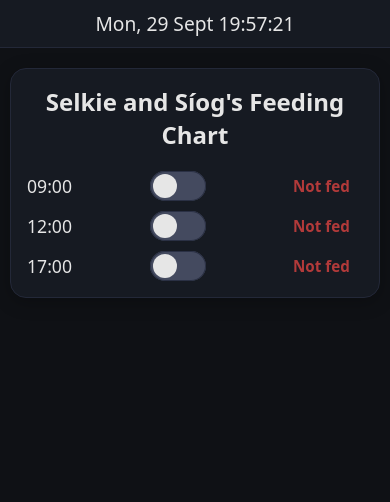
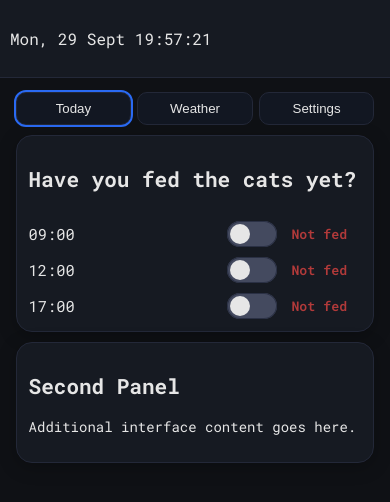
Before and after one commit to puzzled-cat/curly-potato, a Flask app: page / in a window 390 px wide. Shown: the top 502 px of the page. Run offline with Flask 3, Linux system fonts and the light colour scheme.

Commit message:
adding status in banner, added tabs, added weather display - unfinished Ui for weather display, needs tidying

```diff
--- a/static/main.js
+++ b/static/main.js
@@ -1,3 +1,19 @@
+const messages = [
+  "Don't forget to smile :)",
+  "Remember to stay hydrated!",
+  "Remember to do the recycling",
+];
+
+let currentIndex = 0;
+
+function cycleMessages() {
+  setStatus(messages[currentIndex]);
+  currentIndex = (currentIndex + 1) % messages.length;
+}
+
+cycleMessages(); // show first immediately
+setInterval(cycleMessages, 10000); // change every 10 seconds
+
 async function fetchFeeding() {
   const res = await fetch("/api/feeding");
   return res.json();
@@ -42,13 +58,161 @@
   document.getElementById('timeDisplay').textContent = `${dateStr} ${timeStr}`;
 }
 
+function renderToolbarIcons() {
+  const iconsBox = document.getElementById("toolbarIcons");
+  iconsBox.innerHTML = ""; // clear any existing icons
+
+  const today = new Date().getDay();
+
+  if (today === 3) { // Wednesday
+    const binIcon = document.createElement("span");
+    binIcon.className = "icon material-symbols-outlined";
+    binIcon.textContent = "delete";
+    binIcon.title = "Bin day!";
+    iconsBox.appendChild(binIcon);
+  }
+}
+
+renderToolbarIcons();
+setInterval(renderToolbarIcons, 60 * 60 * 1000); // hourly check
+
+// Belfast coords TODO: make configurable
+const LAT_BFS = 54.5973, LON_BFS = -5.9301;
+const WX_REFRESH_MS = 10 * 60 * 1000;
+
+function isoHourLocal(d = new Date()) {
+  const pad = n => String(n).padStart(2, "0");
+  return `${d.getFullYear()}-${pad(d.getMonth() + 1)}-${pad(d.getDate())}T${pad(d.getHours())}:00`;
+}
+
+async function fetchWeatherBelfast() {
+  const params = new URLSearchParams({
+    latitude: LAT_BFS,
+    longitude: LON_BFS,
+    timezone: "auto",
+    current_weather: "true",
+    hourly: "precipitation_probability",
+    daily: "temperature_2m_max,temperature_2m_min,precipitation_probability_max,weathercode",
+    temperature_unit: "celsius",
+    wind_speed_unit: "ms"
+  });
+  const res = await fetch("https://api.open-meteo.com/v1/forecast?" + params.toString());
+  if (!res.ok) throw new Error("Weather fetch failed");
+  return res.json();
+}
+
+function wxIcon(code) {
+  // Minimal mapping (Open-Meteo weather codes)
+  if ([0].includes(code)) return "☀️";
+  if ([1, 2].includes(code)) return "⛅";
+  if ([3].includes(code)) return "☁️";
+  if ([45, 48].includes(code)) return "🌫️";
+  if ([51, 53, 55, 61, 63, 65].includes(code)) return "🌧️";
+  if ([80, 81, 82].includes(code)) return "🌦️";
+  if ([95, 96, 99].includes(code)) return "⛈️";
+  if ([71, 73, 75, 77, 85, 86].includes(code)) return "❄️";
+  return "🌡️";
+}
+
+function renderNextDays(data) {
+  const d = data.daily;
+  if (!d || !d.time) return;
+
+  const container = document.getElementById("wx-next");
+  container.innerHTML = "";
+
+  const count = Math.min(3, d.time.length);
+  for (let i = 1; i < count; i++) {
+    const dateStr = d.time[i]; // ISO date (YYYY-MM-DD)
+    const day = new Date(dateStr + "T00:00");
+    const label = i === 0 ? "Today" : day.toLocaleDateString(undefined, { weekday: "short" });
+
+    const min = Math.round(d.temperature_2m_min[i]);
+    const max = Math.round(d.temperature_2m_max[i]);
+    const rain = d.precipitation_probability_max?.[i];
+    const code = d.weathercode?.[i] ?? null;
+
+    const el = document.createElement("div");
+    el.className = "wx-day";
+    el.innerHTML = `
+      <div class="wx-when">${label}</div>
+      <div class="wx-ico">${wxIcon(code)}</div>
+      <div class="wx-minmax">${min}° / ${max}°</div>
+      <div class="wx-rain">${typeof rain === "number" ? rain + "%" : "—"}</div>
+    `;
+    container.appendChild(el);
+  }
+}
+
+function renderWeatherCard(data) {
+  const now = data.current_weather || {};
+  const tempC = typeof now.temperature === "number" ? Math.round(now.temperature) : null;
+  renderNextDays(data);
+
+  // wind speed m/s -> mph
+  const windMps = typeof now.windspeed === "number" ? now.windspeed : null;
+  const windMph = windMps != null ? Math.round(windMps * 2.23694) : null;
+
+  // rain chance for current local hour
+  const times = data.hourly?.time || [];
+  const idx = times.indexOf(isoHourLocal());
+  let rainPct = null;
+  if (idx >= 0 && Array.isArray(data.hourly.precipitation_probability)) {
+    const v = data.hourly.precipitation_probability[idx];
+    rainPct = (typeof v === "number") ? v : null;
+  }
+
+  // today range
+  const tMax = data.daily?.temperature_2m_max?.[0];
+  const tMin = data.daily?.temperature_2m_min?.[0];
+
+  document.getElementById("wx-temp").textContent = tempC != null ? `${tempC}°C` : "—";
+  document.getElementById("wx-rain").textContent = rainPct != null ? `${rainPct}%` : "—";
+  document.getElementById("wx-wind").textContent = windMph != null ? `${windMph} mph` : "—";
+  document.getElementById("wx-range").textContent = (tMin != null && tMax != null) ? `${Math.round(tMin)}° / ${Math.round(tMax)}°` : "—";
+  document.getElementById("wx-updated").textContent = `Updated ${new Date().toLocaleTimeString([], { hour: '2-digit', minute: '2-digit' })}`;
+}
+
+async function updateWeatherCard() {
+  try {
+    const data = await fetchWeatherBelfast();
+    renderWeatherCard(data);
+  } catch (e) {
+    console.error(e);
+    document.getElementById("wx-updated").textContent = "Weather unavailable";
+  }
+}
+
+updateWeatherCard();
+setInterval(updateWeatherCard, WX_REFRESH_MS);
+
+function showPanel(id) {
+  document.querySelectorAll('.panel').forEach(p => p.classList.toggle('active', p.id === id));
+  document.querySelectorAll('.tab').forEach(b => {
+    const sel = b.dataset.target === id;
+    b.setAttribute('aria-selected', sel ? 'true' : 'false');
+  });
+  localStorage.setItem('activePanel', id);
+}
+
+document.querySelectorAll('.tab').forEach(btn => {
+  btn.addEventListener('click', () => showPanel(btn.dataset.target));
+});
+
+const saved = localStorage.getItem('activePanel');
+if (saved && document.getElementById(saved)) showPanel(saved);
+else showPanel('card-feed'); // default
+
+
+function setStatus(text) {
+  document.getElementById("statusText").textContent = text;
+}
+
 async function init() {
-  // Load initial state
   const initialState = await fetchFeeding();
   renderFeeding(initialState);
   updateStatusLabels(initialState);
 
-  // Toggle handler
   document.querySelectorAll('input[data-feed]').forEach(cb => {
     cb.addEventListener('change', async () => {
       const updated = await setFeeding(cb.dataset.feed, cb.checked);
@@ -64,6 +228,8 @@
     updateStatusLabels(current);
   }, 3000);
 
+  setStatus();
+
   updateClock();
   setInterval(updateClock, 1000);
 }
--- a/static/styles.css
+++ b/static/styles.css
@@ -1,36 +1,171 @@
+/* ---------- Base & Typography ---------- */
+:root {
+  /* scales with viewport while staying readable */
+  --fs-base: clamp(14px, 1.6vw, 18px);
+  --fs-sm: clamp(12px, 1.2vw, 16px);
+  --fs-lg: clamp(16px, 2.2vw, 22px);
+
+  /* spacings scale a bit with screen size */
+  --space-1: clamp(6px, 0.9vw, 10px);
+  --space-2: clamp(10px, 1.3vw, 16px);
+  --space-3: clamp(14px, 1.6vw, 20px);
+  --radius: 16px;
+
+  /* toolbar height via padding */
+  --toolbar-pad-y: clamp(8px, 1.3vh, 14px);
+  --toolbar-pad-x: clamp(10px, 2vw, 16px);
+
+  /* switch sizing */
+  --switch-w: clamp(50px, 9vw, 56px);
+  --switch-h: clamp(26px, 5vw, 30px);
+  --knob: calc(var(--switch-h) - 6px);
+}
+
+html {
+  font-size: var(--fs-base);
+}
+
 body {
   margin: 0;
   background: #0f1115;
   color: #e6e6e6;
-  font-family: system-ui, Arial, sans-serif;
+  font-family: 'Roboto Mono', Arial, sans-serif;
 }
 
+/* ---------- Toolbar ---------- */
 .toolbar {
+  position: relative;
+  display: flex;
+  align-items: center;
+  justify-content: center;
+  padding: var(--toolbar-pad-y) var(--toolbar-pad-x);
   background: #161a22;
-  text-align: center;
-  padding: 10px;
-  font-size: 1.2rem;
+  font-size: var(--fs-lg);
   border-bottom: 1px solid #232838;
-  margin-bottom: 20px;
+  margin-bottom: var(--space-3);
+  min-height: clamp(40px, 6.5vh, 64px);
 }
 
-.container {
-  max-width: 800px;
-  margin: 20px auto;
-  padding: 0 10px;
-  display: grid;
-  gap: 12px;
-  grid-template-columns: repeat(auto-fit, minmax(260px, 1fr));
+#statusText {
+  font-size: var(--fs-sm);
+  color: #bbb;
+  margin-top: 4px;
 }
 
+.icons-left,
+.icons-right {
+  position: absolute;
+  display: flex;
+  gap: 8px;
+  top: 50%;
+  transform: translateY(-50%);
+}
+
+.icons-left {
+  left: var(--toolbar-pad-x);
+}
+
+.icons-right {
+  right: var(--toolbar-pad-x);
+}
+
+.icon {
+  font-size: clamp(18px, 2.6vw, 24px);
+  line-height: 1;
+}
+
+/* Stack toolbar content on very narrow screens */
+@media (max-width: 420px) {
+  .toolbar {
+    justify-content: flex-start;
+  }
+
+  .icons-left {
+    position: static;
+    transform: none;
+    margin-right: var(--space-2);
+  }
+
+  .icons-right {
+    right: var(--toolbar-pad-x);
+  }
+}
+
+/* ---------- Layout / Cards ---------- */
+.container {
+  max-width: min(92vw, 820px);
+  margin: var(--space-2) auto;
+  padding: 0 var(--space-2);
+  display: grid;
+  gap: var(--space-2);
+  grid-template-columns: repeat(auto-fit, minmax(min(260px, 100%), 1fr));
+}
+
+.card {
+  background: #161a22;
+  border: 1px solid #232838;
+  border-radius: var(--radius);
+  padding: clamp(12px, 2.2vw, 16px);
+  box-shadow: 0 4px 18px rgba(0, 0, 0, .25);
+}
+
+/* Tabs row aligns with container */
+.tabs {
+  display: grid;
+  grid-template-columns: repeat(3, 1fr);
+  gap: var(--space-1);
+  max-width: min(92vw, 820px);
+  margin: var(--space-1) auto 0;
+  padding: 0 var(--space-2);
+}
+
+.tab {
+  background: #121722;
+  color: #e6e6e6;
+  border: 1px solid #232838;
+  border-radius: 10px;
+  padding: clamp(8px, 1.6vw, 10px);
+  cursor: pointer;
+  font-size: .95rem;
+}
+
+.tab[aria-selected="true"] {
+  outline: 2px solid #2a6af3;
+}
+
+.panel {
+  display: none;
+}
+
+.panel.active {
+  display: block;
+}
+
+/* ---------- Feed card specifics ---------- */
 #catFeedCard h2 {
   padding: 0;
   margin: 0;
-  /* optional: also remove default margin */
+  text-align: center;
+  font-size: var(--fs-lg);
 }
 
-#feed-header {
-  text-align: center;
+.feed-grid {
+  display: flex;
+  flex-direction: column;
+  gap: var(--space-2);
+  padding: var(--space-2) 0 0 0;
+}
+
+.feed-row {
+  display: grid;
+  grid-template-columns: 1fr auto auto;
+  /* time | switch | status */
+  align-items: center;
+  gap: var(--space-1);
+}
+
+.feed-time {
+  font-size: 1.1rem;
 }
 
 .feed-status {
@@ -43,47 +178,44 @@
 
 .feed-status.fed {
   color: #35d07f;
-  /* green */
   font-weight: 600;
 }
 
 .feed-status.not-fed {
   color: #b23a3a;
-  /* red */
   font-weight: 600;
 }
 
-.card {
-  background: #161a22;
-  border: 1px solid #232838;
-  border-radius: 16px;
-  padding: 16px;
-  box-shadow: 0 4px 18px rgba(0, 0, 0, .25);
+/* On very small screens, stack status under time */
+@media (max-width: 360px) {
+  .feed-row {
+    grid-template-columns: 1fr auto;
+    grid-template-areas:
+      "time switch"
+      "status status";
+  }
+
+  .feed-time {
+    grid-area: time;
+  }
+
+  .switch {
+    grid-area: switch;
+    justify-self: end;
+  }
+
+  .feed-status {
+    grid-area: status;
+    margin-left: 0;
+  }
 }
 
-.feed-grid {
-  display: flex;
-  flex-direction: column;
-  gap: 10px;
-  padding: 20px 0 0 0;
-}
-
-.feed-row {
-  display: flex;
-  justify-content: space-between;
-  align-items: center;
-}
-
-.feed-time {
-  font-size: 1.1rem;
-}
-
-/* Toggle switch */
+/* ---------- Toggle switch (responsive) ---------- */
 .switch {
   position: relative;
   display: inline-block;
-  width: 56px;
-  height: 30px;
+  width: var(--switch-w);
+  height: var(--switch-h);
 }
 
 .switch input {
@@ -102,8 +234,8 @@
 .slider-toggle:before {
   content: "";
   position: absolute;
-  width: 24px;
-  height: 24px;
+  width: var(--knob);
+  height: var(--knob);
   left: 3px;
   top: 3px;
   background: #e6e6e6;
--- a/templates/index.html
+++ b/templates/index.html
@@ -6,16 +6,31 @@
   <title>Curly Potato</title>
   <meta name="viewport" content="width=device-width, initial-scale=1">
   <link rel="stylesheet" href="/static/styles.css" />
+  <style>
+    @import url('https://fonts.googleapis.com/css2?family=Roboto+Mono:ital,wght@0,100..700;1,100..700&display=swap');
+  </style>
+  <link rel="stylesheet"
+    href="https://fonts.googleapis.com/css2?family=Material+Symbols+Outlined:opsz,wght,FILL,GRAD@24,400,0,0&icon_names=delete" />
 </head>
 
 <body>
   <header class="toolbar">
     <div id="timeDisplay">—</div>
+    <div id="toolbarIcons" class="icons-left"></div>
+    <div id="toolbarIconsRight" class="icons-right"><span id="statusText"></span></div>
   </header>
 
+  <!-- Tabs -->
+  <nav class="tabs" role="tablist" aria-label="Panels">
+    <button class="tab" role="tab" data-target="card-feed" aria-selected="true">Today</button>
+    <button class="tab" role="tab" data-target="card-logs">Weather</button>
+    <button class="tab" role="tab" data-target="card-settings">Settings</button>
+  </nav>
+
+  <!-- Cards -->
   <main class="container">
-    <section class="card" id="catFeedCard">
-      <h2 id="feed-header">Selkie and Síog's Feeding Chart</h2>
+    <section class="card panel active" id="card-feed" role="tabpanel" aria-labelledby="tab-feed">
+      <h2 id="feed-header">Have you fed the cats yet?</h2>
       <div class="feed-grid">
         {% for t in feed_times %}
         <div class="feed-row">
@@ -29,8 +44,43 @@
         {% endfor %}
       </div>
     </section>
+
+    <section class="card panel active" id="card-feed" role="tabpanel" aria-labelledby="tab-feed">
+      <h2>Second Panel</h2>
+      <p>Additional interface content goes here.</p>
+    </section>
+
+    <section class="card panel" id="card-logs" role="tabpanel">
+      <h2>Weather</h2>
+      <div id="wx" class="wx-grid">
+        <div>
+          <div class="wx-label">Now</div>
+          <div id="wx-temp" class="wx-value">—</div>
+        </div>
+        <div>
+          <div class="wx-label">Rain (1h)</div>
+          <div id="wx-rain" class="wx-value">—</div>
+        </div>
+        <div>
+          <div class="wx-label">Wind</div>
+          <div id="wx-wind" class="wx-value">—</div>
+        </div>
+        <div>
+          <div class="wx-label">Today</div>
+          <div id="wx-range" class="wx-value">—</div>
+        </div>
+      </div>
+      <small id="wx-updated" class="muted">—</small>
+      <h3 style="margin-top:12px">Next days</h3>
+      <div id="wx-next" class="wx-next"></div>
+    </section>
+
+    <section class="card panel" id="card-settings" role="tabpanel">
+      <h2>Settings</h2>
+      <p>Options go here…</p>
+    </section>
+
   </main>
-
   <script src="/static/main.js"></script>
 </body>
 
```
Also changed, not shown: other parts of static/styles.css (+67 -1 lines), 2 other files.
